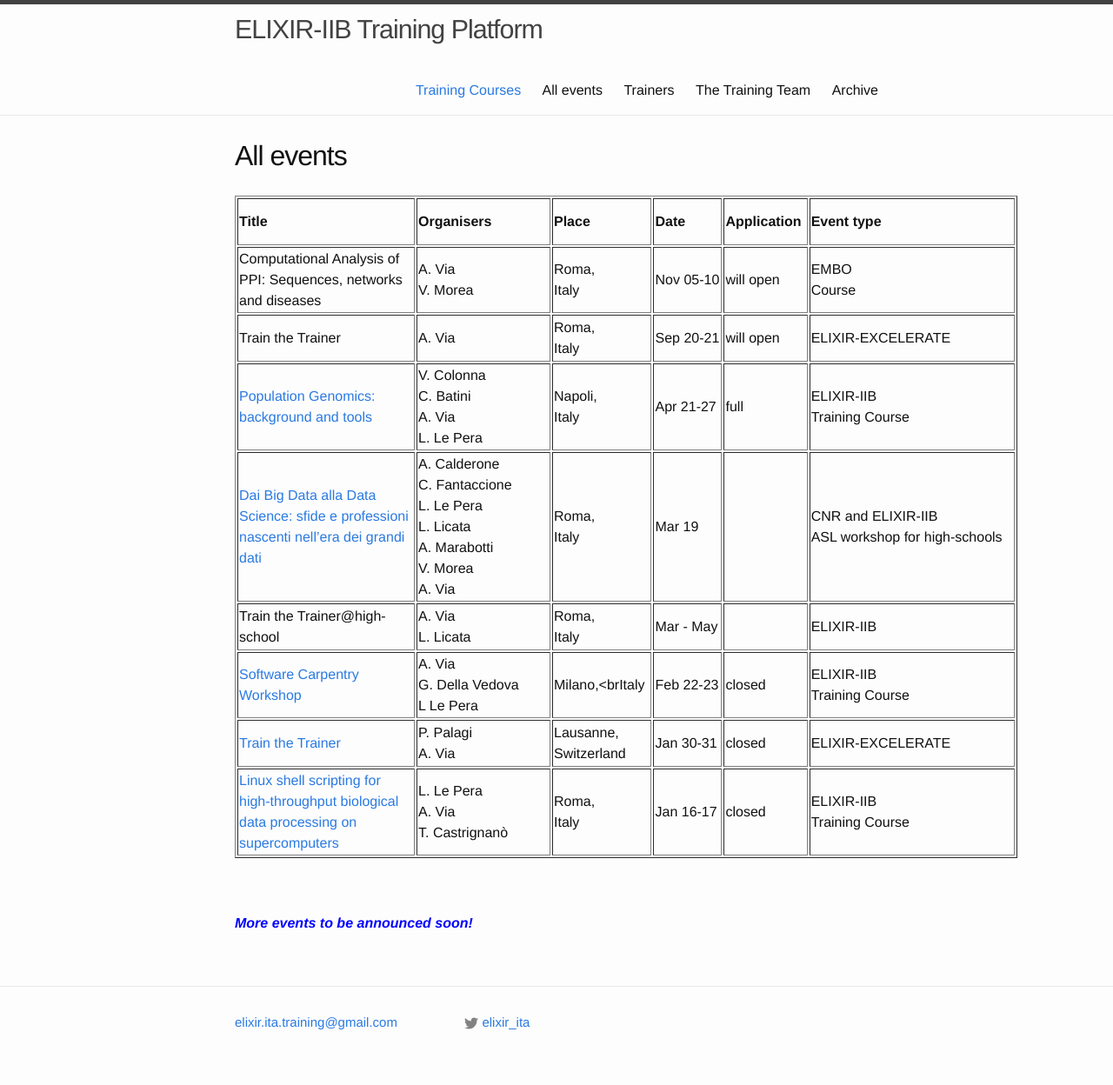
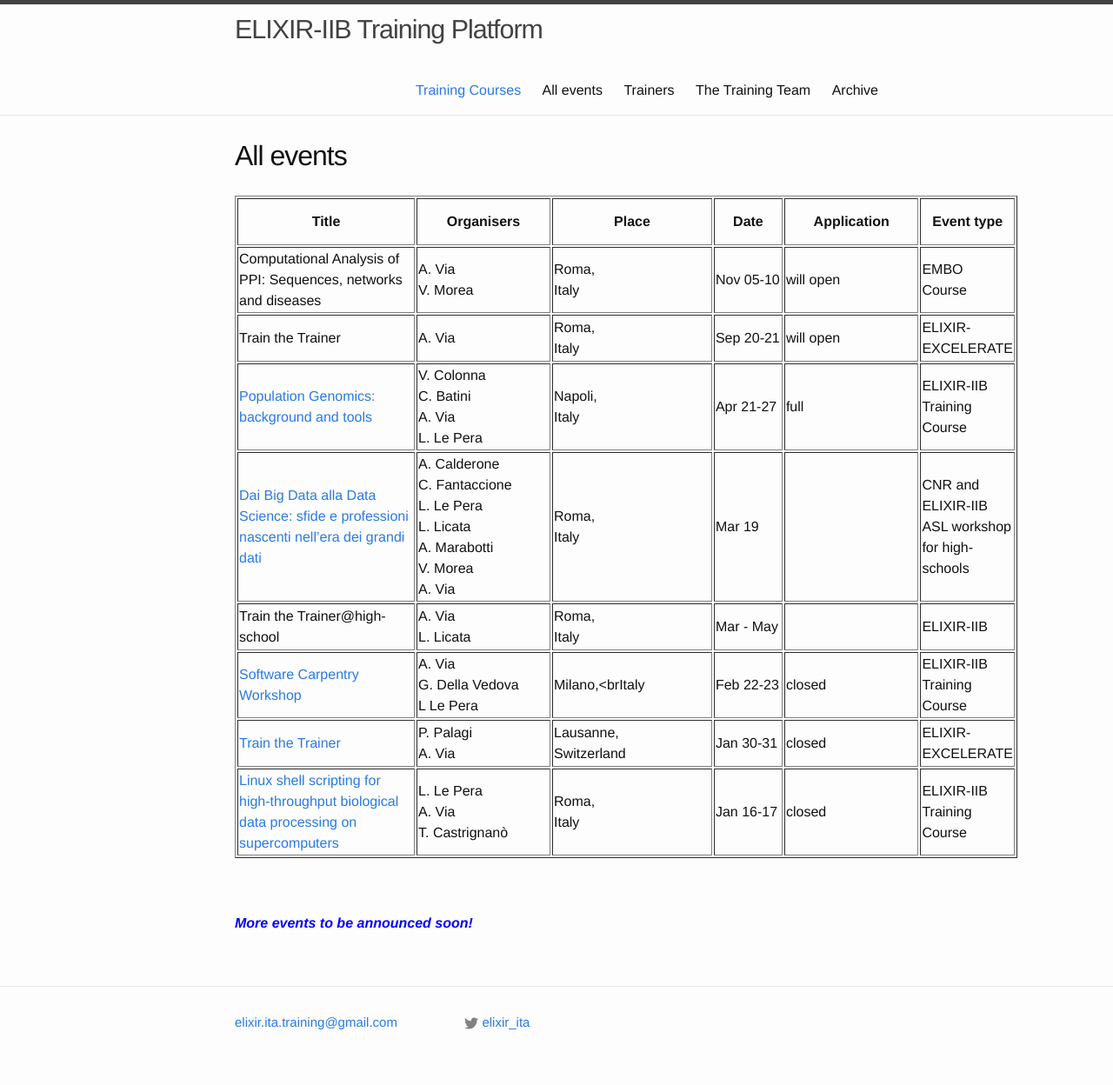
Before and after one commit to ELIXIR-IIB-training/website, a Jekyll site: the page built from _pages/01-all_events.md, in a window 1280 px wide. Shown: the whole page at 87% size. Built offline with Jekyll 4.4.1, drawn with Linux system fonts in a browser that asks for light colours.

Commit message:
Update all events

```diff
--- a/_pages/01-all_events.md
+++ b/_pages/01-all_events.md
@@ -6,12 +6,12 @@ permalink: /all_events/
 
 <table border="1" width="900">
 <tr>
-   <td height="50" width="200"><b>Title</b></td>
-   <td height="50" width="150"><b>Organisers</b></td>
-   <td height="50"><b>Place</b></td>
-   <td height="50" width="75"><b>Date</b></td>
-   <td height="50"><b>Application</b></td>
-   <td height="50"><b>Event type</b></td>
+   <td height="50" width="200" align="center"><b>Title</b></td>
+   <td height="50" width="150" align="center"><b>Organisers</b></td>
+   <td height="50" align="center"><b>Place</b></td>
+   <td height="50" width="75" align="center"><b>Date</b></td>
+   <td height="50" align="center"><b>Application</b></td>
+   <td height="50" width="100" align="center"><b>Event type</b></td>
    </tr>
 <tr>
    <td height="50">Computational Analysis of PPI: Sequences, networks and diseases</td>
```
